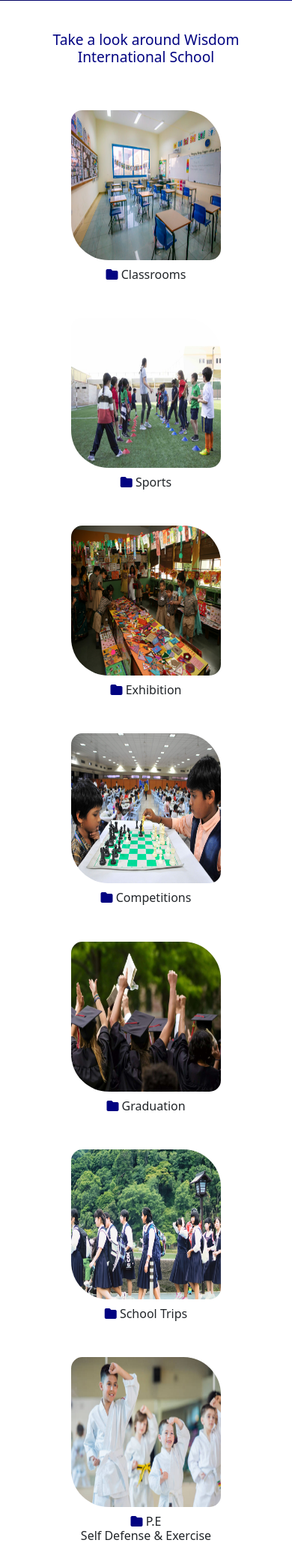
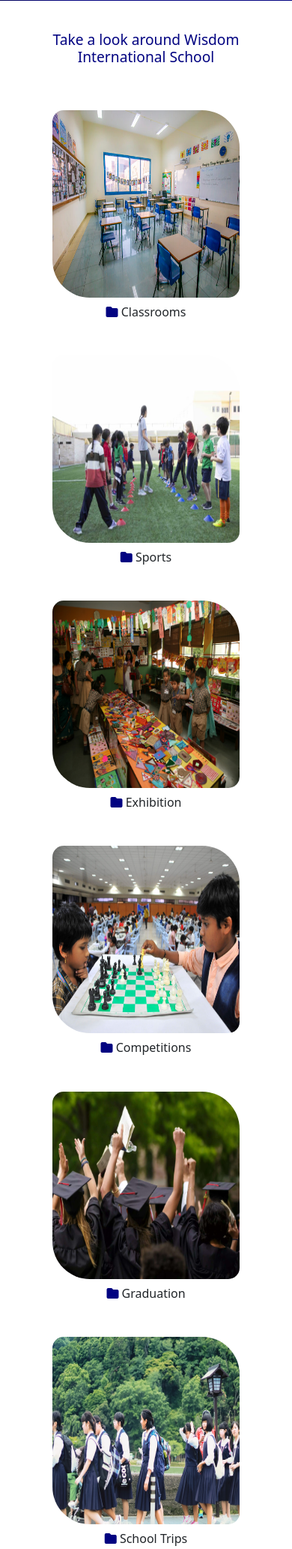
Before and after one commit to fullstack200/WisdomSchool, a Django app: template templates/events.html in a window 390 px wide. Shown: the part 227-2293 px from the top of the page at 75% size. Run offline with Django 4.2, Linux system fonts and the light colour scheme; the template is opened without the code that fills it, so the values that code supplies are empty; some libraries are stand-ins or nearby versions.

Commit message:
Project update completed.
Project update completed.

```diff
--- a/static/CSS/events.css
+++ b/static/CSS/events.css
@@ -93,7 +93,7 @@ body {
     }
 
     .single-block img {
-        height: 200px;
-        width: 200px;
+        height: 250px;
+        width: 250px;
     }
 }
```
